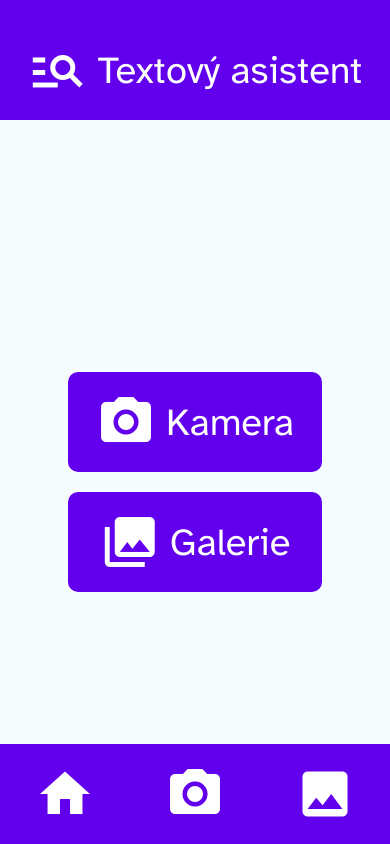
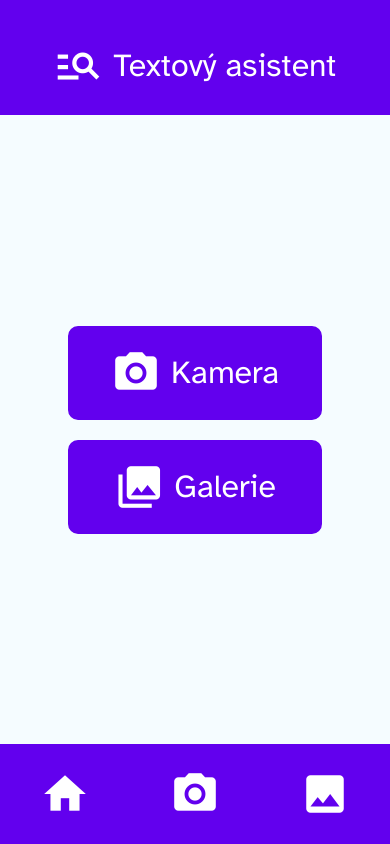
Before and after one commit to pulcovamon/textassist, a React Native app: screen / in a window 390 px wide. Built offline with nearby package versions, Linux system fonts and the light colour scheme.

Commit message:
move styles into separete file and enable dark mode

```diff
--- a/CameraScreen.tsx
+++ b/CameraScreen.tsx
@@ -1,10 +1,19 @@
-import React, { useRef, useState } from "react";
+import React, { useRef } from "react";
 import { CameraView, useCameraPermissions } from "expo-camera";
-import { View, Button, TouchableOpacity, Text, StyleSheet } from "react-native";
+import {
+  View,
+  Button,
+  TouchableOpacity,
+  Text,
+  StyleSheet,
+  useColorScheme,
+} from "react-native";
 import Icon from "react-native-vector-icons/MaterialIcons";
 import Footer from "./Footer";
+import { createStyles, iconSize } from "./Styles";
 
 const CameraScreen = ({ navigation }) => {
+  const Styles = createStyles(useColorScheme());
   const [cameraPermission, requestCameraPermission] = useCameraPermissions();
   const cameraViewRef = useRef(null);
 
@@ -14,8 +23,8 @@ const CameraScreen = ({ navigation }) => {
 
   if (!cameraPermission.granted) {
     return (
-      <View style={styles.container}>
-        <Text style={styles.message}>
+      <View style={Styles.container}>
+        <Text style={Styles.message}>
           Potřebujeme Vaše povolení k přístupu ke kameře.
         </Text>
         <Button onPress={requestCameraPermission} title="Povolit přístup" />
@@ -37,13 +46,16 @@ const CameraScreen = ({ navigation }) => {
   };
 
   return (
-    <View style={styles.container}>
+    <View style={Styles.container}>
       <View style={styles.cameraContainer}>
         <CameraView ref={cameraViewRef} style={styles.camera} facing="back" />
       </View>
       <View style={styles.buttonContainer}>
-        <TouchableOpacity style={styles.button} onPress={takePicture}>
-          <Icon name="add-a-photo" size={60} color="white" />
+        <TouchableOpacity
+          style={[Styles.roundButton, Styles.button]}
+          onPress={takePicture}
+        >
+          <Icon name="add-a-photo" size={iconSize} color="white" />
         </TouchableOpacity>
       </View>
       <Footer navigation={navigation} />
@@ -52,33 +64,11 @@ const CameraScreen = ({ navigation }) => {
 };
 
 const styles = StyleSheet.create({
-  container: {
-    flex: 1,
-    paddingBottom: 90,
-  },
   buttonContainer: {
     flexDirection: "row",
     justifyContent: "space-around",
     marginTop: 20,
-    marginBottom: 20,
-  },
-  button: {
-    backgroundColor: "#6200EE",
-    width: 100,
-    height: 100,
-    borderRadius: 50,
-    justifyContent: "center",
-    alignItems: "center",
-    marginHorizontal: 10,
-    shadowColor: "#000",
-    shadowOffset: { width: 0, height: 2 },
-    shadowOpacity: 0.2,
-    shadowRadius: 5,
-    elevation: 5,
-  },
-  buttonText: {
-    fontSize: 60,
-    color: "white",
+    marginBottom: 110,
   },
   cameraContainer: {
     flex: 7,
@@ -87,7 +77,6 @@ const styles = StyleSheet.create({
     flex: 1,
     backgroundColor: "black",
   },
-  message: {},
 });
 
 export default CameraScreen;
--- a/Footer.tsx
+++ b/Footer.tsx
@@ -1,37 +1,43 @@
 // Footer.js
-import React from 'react';
-import { View, TouchableOpacity, Text, StyleSheet } from 'react-native';
-import Icon from 'react-native-vector-icons/MaterialIcons';
+import React from "react";
+import {
+  View,
+  TouchableOpacity,
+  useColorScheme,
+  StyleSheet,
+} from "react-native";
+import Icon from "react-native-vector-icons/MaterialIcons";
+import { createStyles, iconSize } from "./Styles";
 
 const Footer = ({ navigation }) => {
+  const Styles = createStyles(useColorScheme());
   return (
-    <View style={styles.footerContainer}>
-      <TouchableOpacity style={styles.button} onPress={() => navigation.navigate('Home')}>
-        <Icon name="home" size={60} color="white" />
+    <View style={Styles.footerContainer}>
+      <TouchableOpacity
+        style={styles.button}
+        onPress={() => navigation.navigate("Home")}
+      >
+        <Icon name="home" size={iconSize} color="white" />
       </TouchableOpacity>
-      <TouchableOpacity style={styles.button} onPress={() => navigation.navigate('Camera')}>
-        <Icon name="photo-camera" size={60} color="white" />
+      <TouchableOpacity
+        style={styles.button}
+        onPress={() => navigation.navigate("Camera")}
+      >
+        <Icon name="photo-camera" size={iconSize} color="white" />
       </TouchableOpacity>
-      <TouchableOpacity style={styles.button} onPress={() => navigation.navigate('Gallery')}>
-        <Icon name="image" size={60} color="white" />
+      <TouchableOpacity
+        style={styles.button}
+        onPress={() => navigation.navigate("Gallery")}
+      >
+        <Icon name="image" size={iconSize} color="white" />
       </TouchableOpacity>
     </View>
   );
 };
 
 const styles = StyleSheet.create({
-  footerContainer: {
-    flexDirection: 'row',
-    justifyContent: 'space-around',
-    backgroundColor: '#6200EE', // Fialová barva
-    paddingVertical: 10,
-    position: 'absolute',
-    bottom: 0,
-    left: 0,
-    right: 0,
-  },
   button: {
-    alignItems: 'center',
+    alignItems: "center",
     padding: 10,
   },
 });
--- a/GalleryScreen.tsx
+++ b/GalleryScreen.tsx
@@ -1,9 +1,11 @@
 import { useCallback, useState } from "react";
-import { View, ActivityIndicator, StyleSheet } from "react-native";
-import { useFocusEffect } from '@react-navigation/native';
+import { View, ActivityIndicator, useColorScheme } from "react-native";
+import { useFocusEffect } from "@react-navigation/native";
 import * as ImagePicker from "expo-image-picker";
+import { createStyles } from "./Styles";
 
 export default function GalleryScreen({ navigation }) {
+  const Styles = createStyles(useColorScheme());
   const [loading, setLoading] = useState<boolean>(true);
 
   const pickImage = async () => {
@@ -30,13 +32,13 @@ export default function GalleryScreen({ navigation }) {
   );
 
   return (
-    <View style={styles.container}>
+    <View style={Styles.container}>
       {loading ? (
         <>
           <ActivityIndicator
             size="large"
             color="#0000ff"
-            style={styles.loading}
+            style={Styles.loading}
           />
         </>
       ) : (
@@ -45,14 +47,3 @@ export default function GalleryScreen({ navigation }) {
     </View>
   );
 }
-
-const styles = StyleSheet.create({
-  container: {
-    flex: 1,
-    paddingBottom: 80,
-    justifyContent: "center",
-  },
-  loading: {
-    marginTop: 30,
-  },
-});
--- a/Header.tsx
+++ b/Header.tsx
@@ -1,31 +1,15 @@
-import { View, Text, StyleSheet } from "react-native";
+import { View, Text, useColorScheme } from "react-native";
 import Icon from "react-native-vector-icons/MaterialIcons";
+import { createStyles, iconSize } from "./Styles";
 
 const Header = () => {
-    return (
-    <View style={styles.header}>
-        <Icon name="manage-search" size={60} color="white" />
-        <Text style={styles.title}>Textový asistent</Text>
+  const Styles = createStyles(useColorScheme());
+  return (
+    <View style={Styles.header}>
+      <Icon name="manage-search" size={iconSize} color="white" />
+      <Text style={Styles.title}>Textový asistent</Text>
     </View>
-    )
-}
-
-const styles = StyleSheet.create({
-    title: {
-      color: "white",
-      fontSize: 38,
-      marginLeft: 10,
-      fontFamily: "Atkinson-Hyperlegible",
-    },
-    header: {
-      backgroundColor: "#6200EE",
-      width: "100%",
-      padding: 20,
-      flexDirection: "row",
-      alignItems: "center",
-      justifyContent: "center",
-      paddingTop: 40,
-    }
-  });
+  );
+};
 
 export default Header;
--- a/HomeScreen.tsx
+++ b/HomeScreen.tsx
@@ -1,27 +1,35 @@
 import React from "react";
-import { View, Text, TouchableOpacity, StyleSheet } from "react-native";
+import {
+  View,
+  Text,
+  TouchableOpacity,
+  StyleSheet,
+  useColorScheme,
+} from "react-native";
 import Icon from "react-native-vector-icons/MaterialIcons";
 import Footer from "./Footer";
 import Header from "./Header";
+import { createStyles, iconSize } from "./Styles";
 
 const HomeScreen = ({ navigation }) => {
+  const Styles = createStyles(useColorScheme());
   return (
-    <View style={styles.container}>
-      <Header/>
-      <View style={styles.buttonContainer}>
+    <View style={Styles.container}>
+      <Header />
+      <View style={[Styles.buttonContainer, Styles.contentContainer]}>
         <TouchableOpacity
-        style={styles.button}
+          style={[Styles.button, styles.button]}
           onPress={() => navigation.navigate("Camera")}
         >
-        <Icon name="photo-camera" size={60} color="white" />
-        <Text style={styles.buttonText}>Kamera</Text>
+          <Icon name="photo-camera" size={iconSize} color="white" />
+          <Text style={Styles.buttonText}>Kamera</Text>
         </TouchableOpacity>
         <TouchableOpacity
-        style={styles.button}
+          style={[Styles.button, styles.button]}
           onPress={() => navigation.navigate("Gallery")}
         >
-        <Icon name="collections" size={60} color="white" />
-        <Text style={styles.buttonText}>Galerie</Text>
+          <Icon name="collections" size={iconSize} color="white" />
+          <Text style={Styles.buttonText}>Galerie</Text>
         </TouchableOpacity>
       </View>
       <Footer navigation={navigation} />
@@ -30,34 +38,13 @@ const HomeScreen = ({ navigation }) => {
 };
 
 const styles = StyleSheet.create({
-  container: {
-    flex: 1,
-    backgroundColor: "#F5FCFF",
-    padding: 0,
-    margin: 0,
-  },
   button: {
-    backgroundColor: "#6200EE",
     padding: 20,
     borderRadius: 10,
     flexDirection: "row",
-    justifyContent: "center",
-    alignItems: "center",
     margin: 10,
     width: "65%",
   },
-  buttonContainer: {
-    justifyContent: "center",
-    flex: 1,
-    alignItems: "center",
-  },
-  buttonText: {
-    color: "white",
-    fontSize: 38,
-    marginLeft: 10,
-    fontFamily: "Atkinson-Hyperlegible",
-  },
 });
 
-
 export default HomeScreen;
--- a/ResultScreen.tsx
+++ b/ResultScreen.tsx
@@ -7,13 +7,16 @@ import {
   TouchableOpacity,
   ActivityIndicator,
   StyleSheet,
+  useColorScheme,
 } from "react-native";
 import axios from "axios";
 import Footer from "./Footer";
 import Icon from "react-native-vector-icons/MaterialIcons";
-import { API_KEY } from 'react-native-dotenv';
+import { API_KEY } from "react-native-dotenv";
+import { createStyles, iconSize } from "./Styles";
 
 const ResultScreen = ({ navigation, route }) => {
+  const Styles = createStyles(useColorScheme());
   const { imageUri } = route.params;
   const [ocrResult, setOcrResult] = useState<string | null>(null);
   const [textSize, setTextSize] = useState<number>(26);
@@ -77,30 +80,36 @@ const ResultScreen = ({ navigation, route }) => {
   };
 
   return (
-    <View style={styles.container}>
+    <View style={Styles.container}>
       {loading ? (
-        <>
+        <View style={Styles.contentContainer}>
           <Image source={{ uri: imageUri }} style={styles.image} />
           <ActivityIndicator
             size="large"
             color="#0000ff"
-            style={styles.loading}
+            style={Styles.loading}
           />
-        </>
+        </View>
       ) : (
-        <>
+        <View style={Styles.contentContainer}>
           <View style={styles.buttonContainer}>
-            <TouchableOpacity onPress={minusTextSize} style={styles.button}>
-              <Icon name="remove" size={60} color="white" />
+            <TouchableOpacity
+              onPress={minusTextSize}
+              style={[Styles.button, Styles.roundButton]}
+            >
+              <Icon name="remove" size={iconSize} color="white" />
             </TouchableOpacity>
-            <TouchableOpacity onPress={plusTextSize} style={styles.button}>
-              <Icon name="add" size={60} color="white" />
+            <TouchableOpacity
+              onPress={plusTextSize}
+              style={[Styles.button, Styles.roundButton]}
+            >
+              <Icon name="add" size={iconSize} color="white" />
             </TouchableOpacity>
           </View>
-          <ScrollView>
+          <ScrollView style={Styles.contentContainer}>
             <Text
               style={[
-                styles.resultText,
+                Styles.resultText,
                 {
                   fontSize: textSize ? textSize : 32,
                   lineHeight: textSize ? 2 * textSize : 64,
@@ -110,7 +119,7 @@ const ResultScreen = ({ navigation, route }) => {
               {ocrResult}
             </Text>
           </ScrollView>
-        </>
+        </View>
       )}
       <Footer navigation={navigation} />
     </View>
@@ -118,16 +127,9 @@ const ResultScreen = ({ navigation, route }) => {
 };
 
 const styles = StyleSheet.create({
-  container: {
-    flex: 1,
-    paddingBottom: 80,
-  },
   image: {
     width: "100%",
     height: "80%",
-  },
-  loading: {
-    marginTop: 30,
   },
   buttonContainer: {
     flexDirection: "row",
@@ -135,25 +137,6 @@ const styles = StyleSheet.create({
     marginTop: 60,
     marginBottom: 10,
   },
-  button: {
-    backgroundColor: "#6200EE",
-    width: 80,
-    height: 80,
-    borderRadius: 50,
-    justifyContent: "center",
-    alignItems: "center",
-    marginHorizontal: 10,
-    shadowColor: "#000",
-    shadowOffset: { width: 0, height: 2 },
-    shadowOpacity: 0.2,
-    shadowRadius: 5,
-    elevation: 5,
-  },
-  resultText: {
-    padding: 10,
-    textAlign: "left",
-    fontFamily: "Atkinson-Hyperlegible-bold",
-  },
 });
 
 export default ResultScreen;
--- /dev/null
+++ b/Styles.tsx
@@ -0,0 +1,94 @@
+import { StyleSheet } from "react-native";
+
+export const createStyles = (colorScheme) => {
+  let backgroundColor = colorScheme === "dark" ? "#121212" : "#F5FCFF";
+  let textColor = colorScheme === "dark" ? "white" : "black";
+  let detailColor = colorScheme === "dark" ? "#292929" : "#6200ee";
+  let buttonColor = colorScheme === "dark" ? "#292929" : "#6200ee";
+  let buttonOutline = colorScheme === "dark" ? "#bb86fc" : "#6200ee";
+
+  return StyleSheet.create({
+    container: {
+      flex: 1,
+      backgroundColor: backgroundColor,
+      padding: 0,
+      margin: 0,
+    },
+    title: {
+      color: "white",
+      fontSize: 32,
+      marginLeft: 10,
+      fontFamily: "Atkinson-Hyperlegible",
+    },
+    header: {
+      backgroundColor: detailColor,
+      width: "100%",
+      padding: 20,
+      flexDirection: "row",
+      alignItems: "center",
+      justifyContent: "center",
+      paddingTop: 40,
+      borderBottomColor: buttonOutline,
+      borderBottomWidth: 5,
+    },
+    button: {
+      backgroundColor: buttonColor,
+      justifyContent: "center",
+      alignItems: "center",
+      borderColor: buttonOutline,
+      borderWidth: 2,
+      overflow: "hidden",
+    },
+    buttonContainer: {
+      justifyContent: "center",
+      flex: 1,
+      alignItems: "center",
+    },
+    buttonText: {
+      color: "white",
+      fontSize: 32,
+      marginLeft: 10,
+      fontFamily: "Atkinson-Hyperlegible",
+    },
+    roundButton: {
+      width: 90,
+      height: 90,
+      borderRadius: 45,
+      marginHorizontal: 10,
+      justifyContent: "center",
+      alignItems: "center",
+      borderColor: buttonOutline,
+      borderWidth: 2,
+    },
+    footerContainer: {
+      flexDirection: "row",
+      justifyContent: "space-around",
+      backgroundColor: detailColor,
+      paddingVertical: 10,
+      position: "absolute",
+      bottom: 0,
+      left: 0,
+      right: 0,
+      borderTopColor: buttonOutline,
+      borderTopWidth: 5,
+      zIndex: 1,
+      height: 100,
+    },
+    loading: {
+      justifyContent: "center",
+      alignItems: "center",
+      marginTop: 20,
+    },
+    contentContainer: {
+      marginBottom: 100,
+    },
+    resultText: {
+      padding: 10,
+      textAlign: "left",
+      fontFamily: "Atkinson-Hyperlegible-bold",
+      color: textColor,
+    },
+  });
+};
+
+export const iconSize = 50;
--- a/app.json
+++ b/app.json
@@ -8,7 +8,7 @@
       "CAMERA",
       "CAMERA_ROLL"
     ],
-    "userInterfaceStyle": "light",
+    "userInterfaceStyle": "automatic",
     "splash": {
       "resizeMode": "contain",
       "backgroundColor": "#ffffff"
--- a/package.json
+++ b/package.json
@@ -35,7 +35,8 @@
     "react-native-screens": "^3.34.0",
     "react-native-vector-icons": "^10.2.0",
     "react-native-view-shot": "3.8.0",
-    "typescript": "~5.3.3"
+    "typescript": "~5.3.3",
+    "expo-system-ui": "~3.0.7"
   },
   "devDependencies": {
     "@babel/core": "^7.20.0",
```
Also changed, not shown: 1 other file (tests, documents, lock files or other folders). Lines whose indentation alone changed are shown as unchanged.
